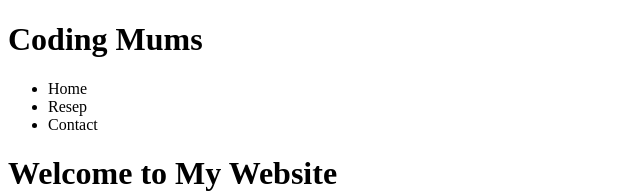
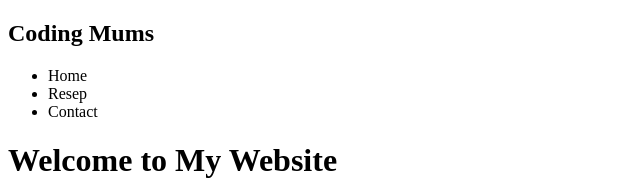
Before and after one commit to litelenjel/coding_mums, a plain HTML site: page index.html in a window 1280 px wide. Shown: the top 193 px of the page, without its empty margins (0-640 px from the left). Drawn offline with Linux system fonts and the light colour scheme.

Commit message:
ganti h1 menjadi h2

```diff
--- a/index.html
+++ b/index.html
@@ -6,7 +6,7 @@
 <meta content="id" http-equiv="Content-Language" />
 <meta content="text/html; charset=utf-8" http-equiv="Content-Type" />
 <title>Untitled 1</title>
-<h1> Coding Mums</h1>
+<h2> Coding Mums</h2>
 </div>
 </head>
 
```
